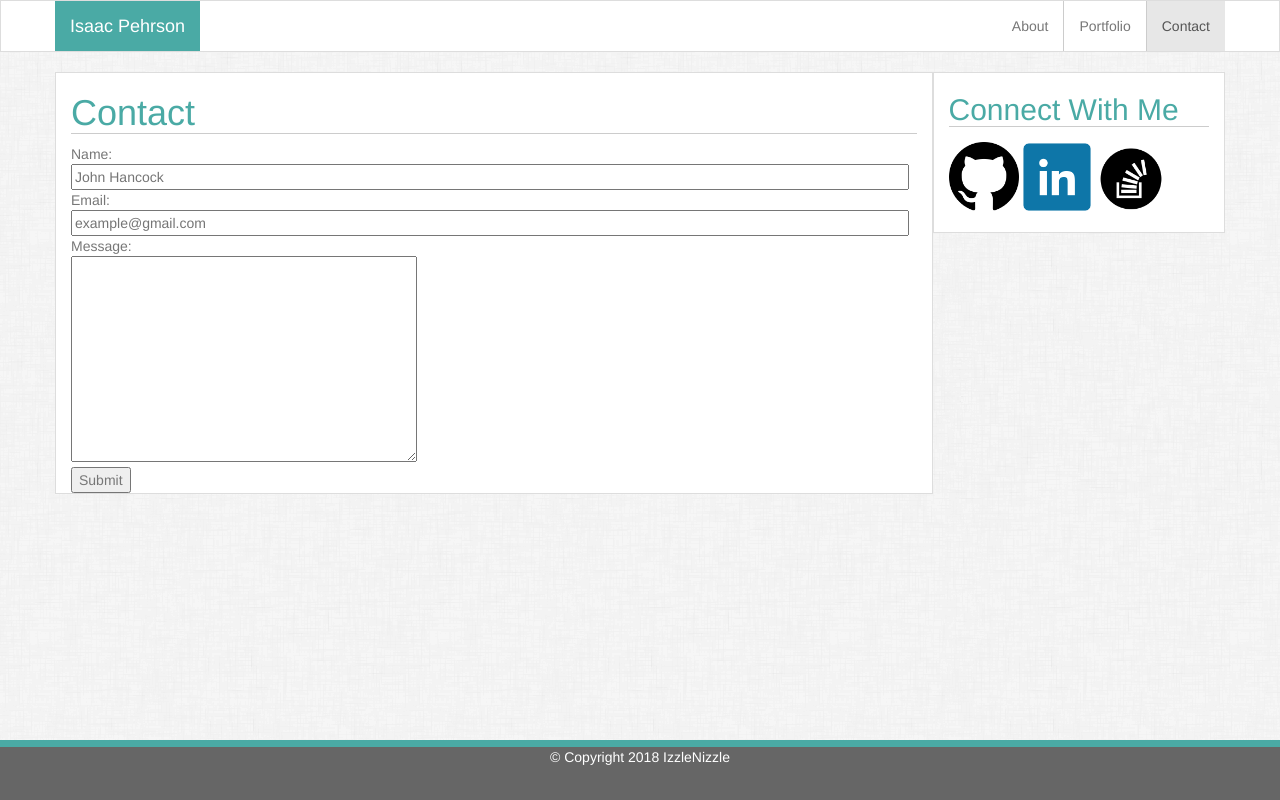
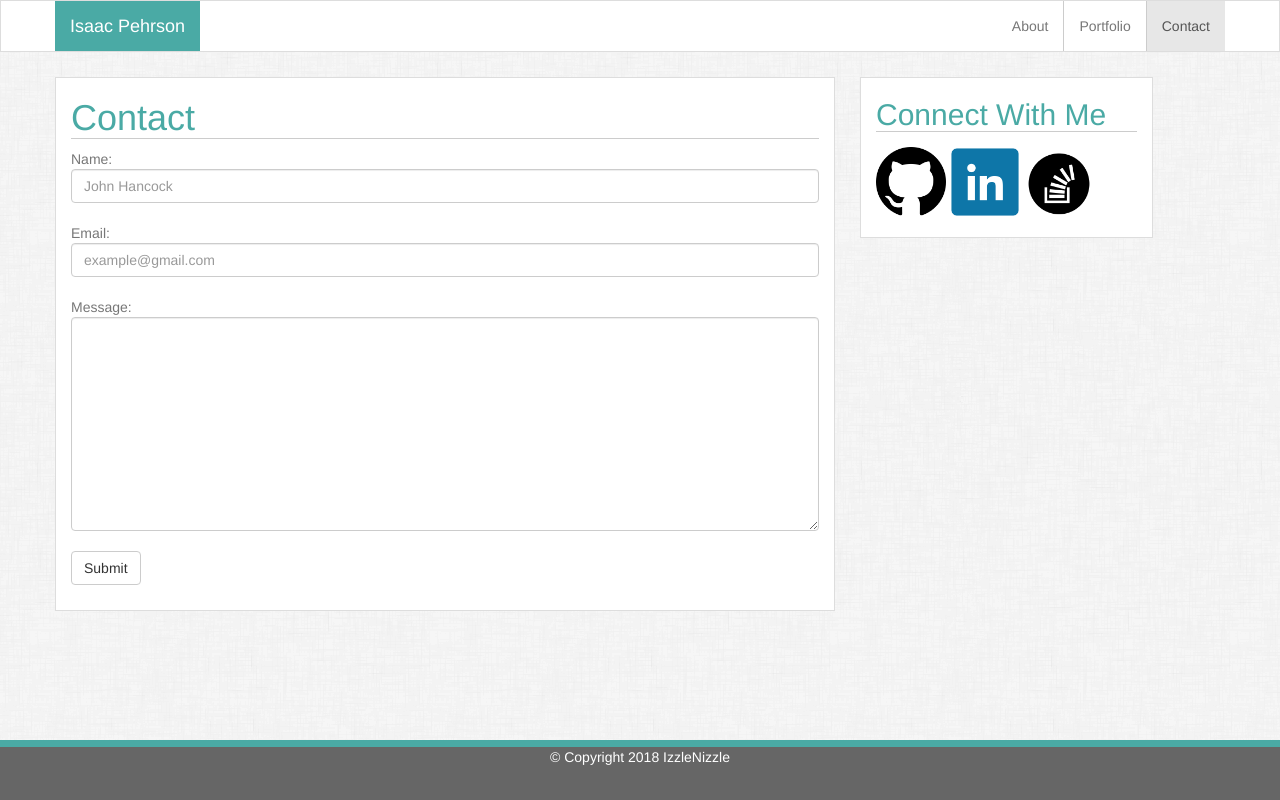
Before and after one commit to IzzleNizzle/Bootstrap-Portfolio, a plain HTML site: page contact.html in a window 1280 px wide. Drawn offline with nearby package versions, Linux system fonts and the light colour scheme.

Commit message:
Minor improvements.

```diff
--- a/contact.html
+++ b/contact.html
@@ -39,26 +39,27 @@
       <!-- Begin Main Body Content -->
       <div class="container">
         <div class="row">
-            <div class="col-md-9 main-content">
+            <div class="col-md-8 main-content">
 
                 <h1 class="content-header">Contact</h1>
 
         <form action="#">
             Name:<br>
-            <input type="text" name="firstname" size="100%" placeholder="John Hancock">
+            <input class="form-control" type="text" name="firstname" size="100%" placeholder="John Hancock">
             <br>
             Email:<br>
-            <input type="text" name="lastname" size="100%" placeholder="example@gmail.com">
+            <input class="form-control" type="text" name="lastname" size="100%" placeholder="example@gmail.com">
             <br>
             Message:<br>
-            <textarea name="message"  rows="10" cols="40"></textarea>
+            <textarea class="form-control" name="message"  rows="10" cols="40"></textarea>
             <br>
-            <input id="submit" type="submit" value="Submit">
+            <input class="btn btn-default bottom-button" id="submit" type="submit" value="Submit">
+
         </form>
 
             </div>
 
-            <div class="col-md-3 main-content">
+            <div class="col-md-3 connect-with-me">
                 <h2 class="content-header">Connect With Me</h2>
 
                 <div class="icons">
--- a/css/style.css
+++ b/css/style.css
@@ -64,4 +64,15 @@ body {
 .main-content {
     border: solid #dddddd 1px;
     background-color: #ffffff;
+    margin-bottom: 25px;
 }
+
+.connect-with-me {
+    border: solid #dddddd 1px;
+    background-color: #ffffff;
+    margin-left: 25px;
+}
+
+.bottom-button {
+    margin-bottom: 25px;
+}
```
Also changed, not shown: index.html (+4 -3 lines), portfolio.html (+2 -2 lines).
